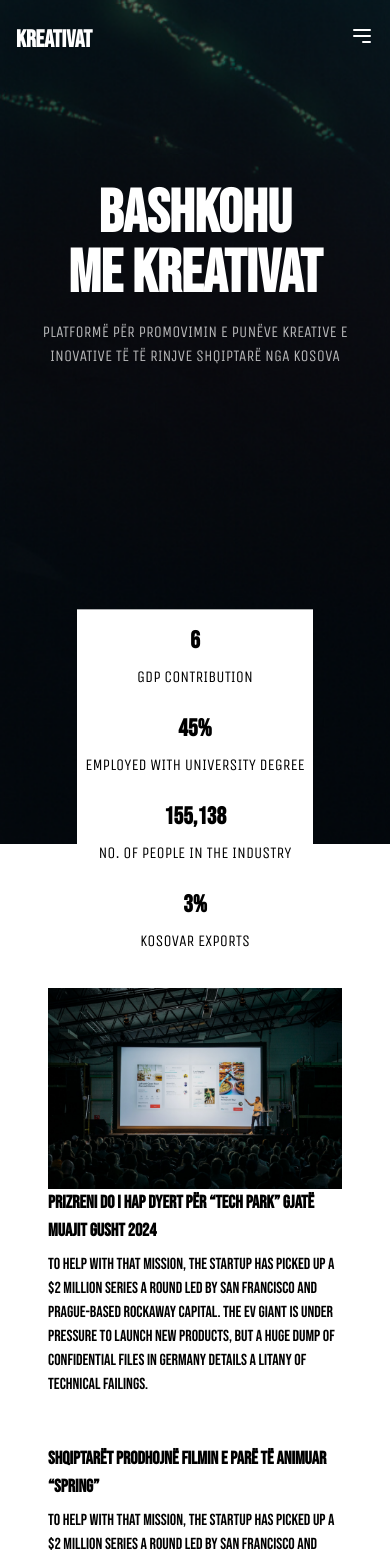
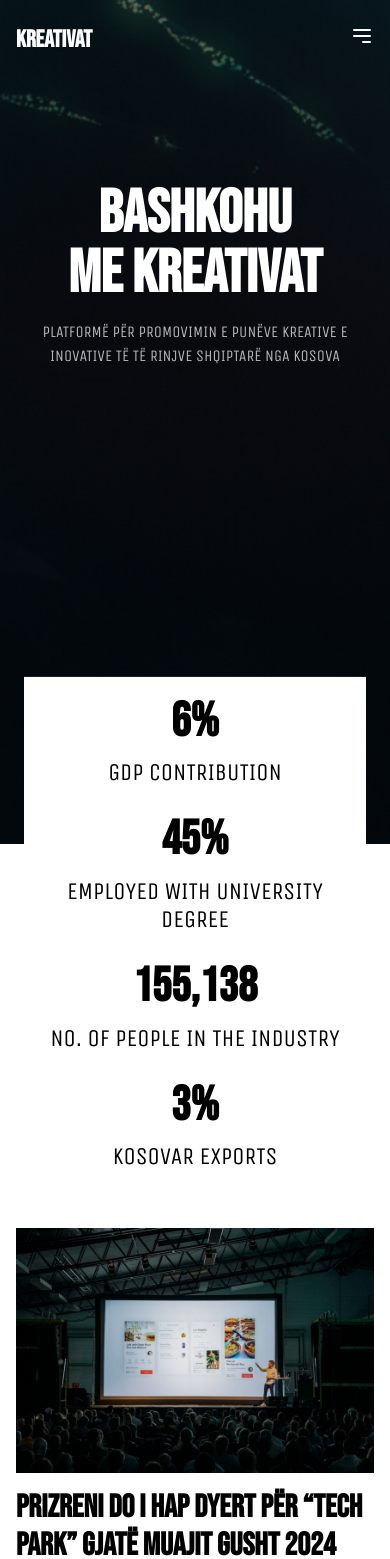
Before and after one commit to FortanPireva/kreativat, a Next.js app: page /new_design in a window 390 px wide. Shown: the top 1559 px of the page. Built offline with nearby package versions, Linux system fonts and the light colour scheme.

Commit message:
start fixes on mobile

```diff
--- a/components/Hero/Hero.tsx
+++ b/components/Hero/Hero.tsx
@@ -11,7 +11,7 @@ const Hero = () => {
     <>
       <div className="uppercase relative   text-white flex justify-start mt-32 md:mt-16  flex-col  items-center h-full  w-full  md:gap-14    ">
         <div className="flex flex-col justify-center text-center items-center    max-w-2xl ">
-          <h1 className="text-6xl md:text-9xl font-bold max-w-xl ">
+          <h1 className="text-6xl md:text-9xl font-bold max-w-xl  font-bebas-neue">
             BashkoHu <br /> me Kreativat
           </h1>
           <p className="mt-4 max-w-lg r mx-auto text-center w-10/12 text-base md:text-2xl font-unica-one text-kreativat-faint-white">
@@ -19,7 +19,7 @@ const Hero = () => {
             SHQIPTARË NGA KOSOVA
           </p>
         </div>
-        <div className=" bg-white translate-y-1/3 md:translate-y-1/2 lg:translate-y-1/3	absolute bottom-0 mx-6 md:mx-14">
+        <div className=" bg-white translate-y-2/3 md:translate-y-1/2 lg:translate-y-1/3	absolute bottom-0 mx-6 md:mx-14">
           <StatsComponent stats={stats} />
         </div>
       </div>
--- a/components/Section/HeadlineSection.tsx
+++ b/components/Section/HeadlineSection.tsx
@@ -16,7 +16,7 @@ const HeadlineSection: React.FC<SectionComponentProps> = ({
   rightCards,
 }) => {
   return (
-    <div className="grid grid-cols-5 grid-rows-1 gap-10 mb-4  mt-36 px:6 px-12 justify-center    ">
+    <div className="grid grid-cols-5 grid-rows-1 gap-10 mb-4  mt-96 md:mt-36  px-4 justify-center    ">
       <div className="  flex w-full flex-col  col-span-5 lg:col-span-3 h-full">
         <Image
           width={400}
@@ -24,7 +24,9 @@ const HeadlineSection: React.FC<SectionComponentProps> = ({
           src={leftCard.image}
           alt={leftCard.title}
         />
-        <h2 className="text-lg font-bold mb-2">{leftCard.title}</h2>
+        <h2 className=" font-bold  text-kreativat-card-title leading-kreativat-tight mt-4  mb-2">
+          {leftCard.title}
+        </h2>
         <p>{leftCard.content}</p>
       </div>
       <div className=" col-span-5 lg:col-span-2 flex flex-col   justify-center items-center  ">
@@ -40,7 +42,9 @@ const HeadlineSection: React.FC<SectionComponentProps> = ({
                 style={{ objectFit: "cover" }}
               />
             </div>
-            <h2 className="text-lg font-bold ">{card.title}</h2>
+            <h2 className="text-kreativat-card-title mt-4 leading-tight font-bebas-neue font-bold ">
+              {card.title}
+            </h2>
             <p className="text-base"> {card.content}</p>
           </div>
         ))}
--- a/components/Stats/Stats.tsx
+++ b/components/Stats/Stats.tsx
@@ -19,9 +19,9 @@ const StatsComponent: React.FC<StatsComponentProps> = ({ stats }) => {
       {stats.map((stat, index) => (
         <div
           key={index}
-          className=" flex flex-col  items-center gap-2 pt-2  md:pt-10 justify-start "
+          className=" flex flex-col font-bebas-neue items-center gap-2 pt-2  md:pt-10 justify-start "
         >
-          <h2 className="text-2xl lg:text-4xl font-bold ">
+          <h2 className="text-5xl lg:text-4xl font-bold  leading-kreativat-tight">
             <DynamicCountUphNoSSR
               start={0}
               end={stat.number}
@@ -30,7 +30,7 @@ const StatsComponent: React.FC<StatsComponentProps> = ({ stats }) => {
             />
             {/* {stat.number} */}
           </h2>
-          <p className="text-base  lg:text-lg font-unica-one text-center">
+          <p className="text-2xl leading-kreativat-tight  lg:text-lg font-unica-one text-center">
             {stat.value}
           </p>
         </div>
--- a/tailwind.config.js
+++ b/tailwind.config.js
@@ -60,6 +60,12 @@ module.exports = {
           },
         },
       },
+      fontSize: {
+        "kreativat-card-title": "32px",
+      },
+      lineHeight: {
+        "kreativat-tight": "1.2",
+      },
     },
   },
   variants: {},
--- a/utils/stats.ts
+++ b/utils/stats.ts
@@ -2,7 +2,7 @@ const stats = [
   {
     number: 6,
     value: "GDP Contribution",
-    symbool: "%",
+    symbol: "%",
   },
   {
     number: 45,
```
